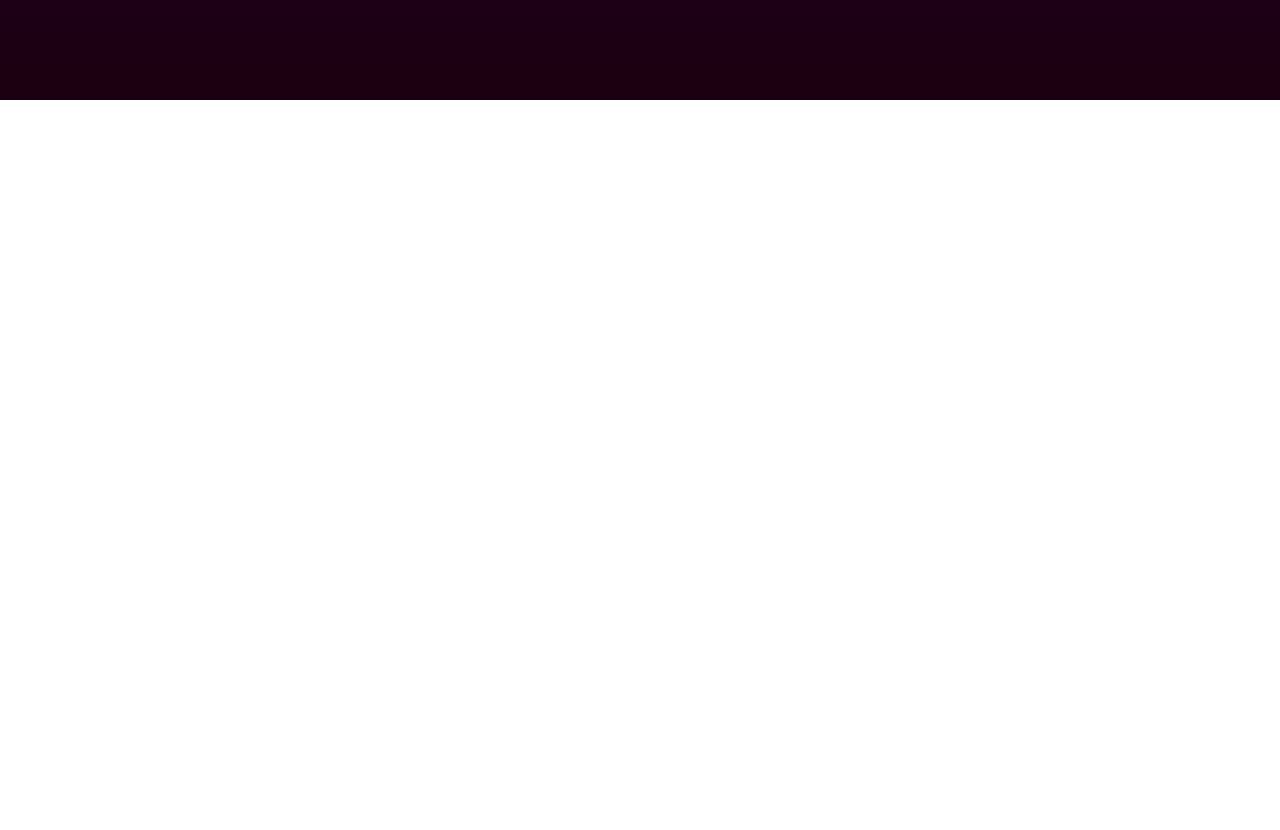
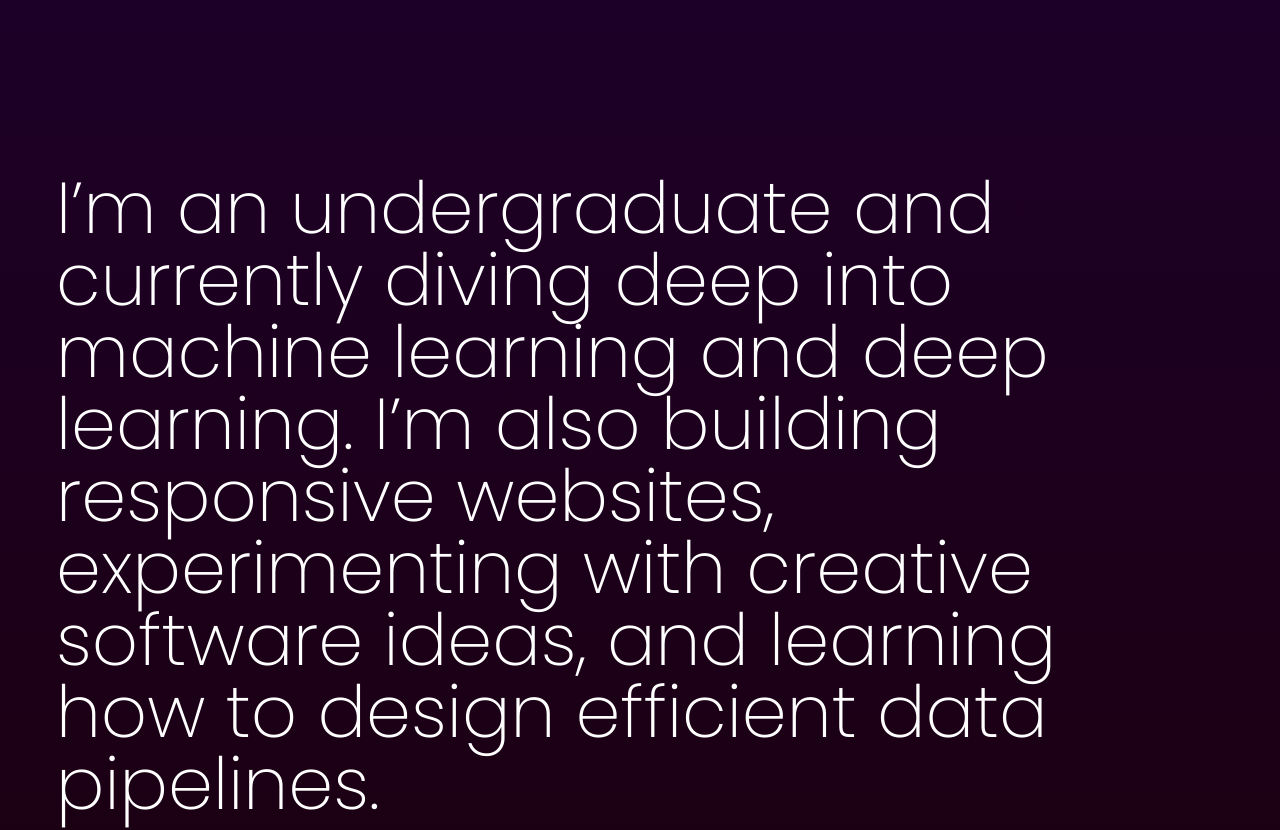
Before and after one commit to Banuka2540/3DPortfolio, a React (Vite) app: page / in a window 1280 px wide. Shown: the part 700-1530 px from the top of the page. Before the commit the page ends 816 px from the top, so only its background shows below. Built offline with nearby package versions, Linux system fonts and the light colour scheme.

Commit message:
added about section

```diff
--- a/src/Page/Home.jsx
+++ b/src/Page/Home.jsx
@@ -1,13 +1,15 @@
 import React from 'react'
 import Nav from '../components/Nav'
 import Hero from '../components/Hero'
+import About from '../components/about'
 
 
 export default function Home() {
   return (
-    <div className='bg-gradient-to-b from-[#1F0038] to-[#1B0011] w-screen h-screen'>
+    <div className='bg-gradient-to-b from-[#1F0038] to-[#1B0011] w-auto h-auto'>
       <Nav/>
       <Hero/>
+      <About/>
 
     </div>
 
--- /dev/null
+++ b/src/components/about.jsx
@@ -0,0 +1,11 @@
+import React from 'react'
+
+export default function About() {
+  return (
+    <div>
+      <h1 className='p-10 pb-32 m-4 text-white font-extralight text-7xl font-Poppins text-base/1 '>
+        I’m an undergraduate and currently diving deep into machine learning and deep learning. I’m also building responsive websites, experimenting with creative software ideas, and learning how to design efficient data pipelines.
+      </h1>
+    </div>
+  )
+}
```
